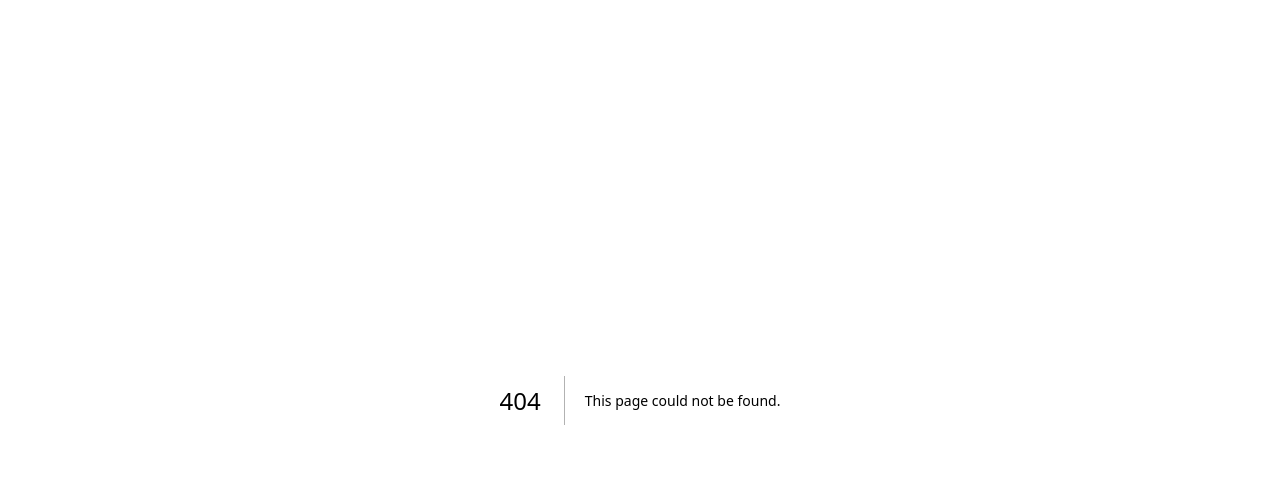
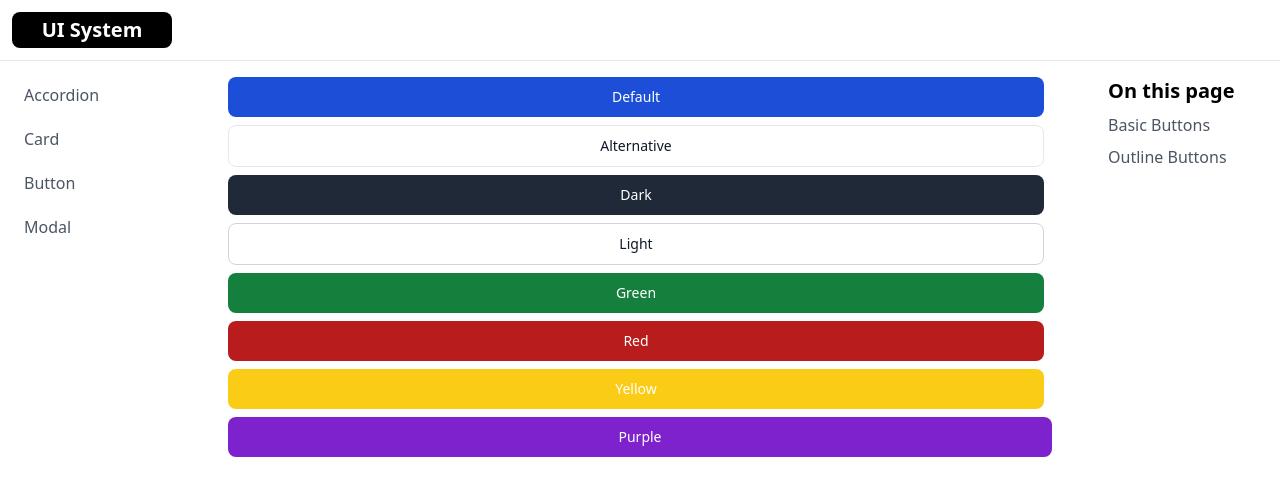
Before and after one commit to diegosalasmartinez/ui, a Next.js app: page /button in a window 1280 px wide. Before the commit this address had no page. Shown: the top 496 px of the page. Built offline with nearby package versions, Linux system fonts and the light colour scheme.

Commit message:
Add button page route

```diff
--- a/components/layout/Sidebar.tsx
+++ b/components/layout/Sidebar.tsx
@@ -12,6 +12,7 @@ interface RouteLinkProps {
 
 function RouteLink({ path, actualRoute, handleClick, children }: RouteLinkProps) {
   return (
+    <li>
       <Link
         href={path}
         onClick={(e) => handleClick(e, path)}
@@ -23,6 +24,7 @@ function RouteLink({ path, actualRoute, handleClick, children }: RouteLinkProps)
       >
         {children}
       </Link>
+    </li>
   )
 }
 
@@ -41,21 +43,18 @@ export default function Sidebar() {
     <div aria-label='Sidebar' className='h-full w-40 bg-white'>
       <div className='flex flex-col justify-between overflow-y-auto py-4 dark:bg-gray-800'>
         <ul className='space-y-2'>
-          <li>
           <RouteLink path='/accordion' actualRoute={actualRoute} handleClick={handleClick}>
-              <p>Accordion</p>
+            Accordion
           </RouteLink>
-          </li>
-          <li>
           <RouteLink path='/card' actualRoute={actualRoute} handleClick={handleClick}>
-              <p>Card</p>
+            Card
           </RouteLink>
-          </li>
-          <li>
+          <RouteLink path='/button' actualRoute={actualRoute} handleClick={handleClick}>
+            Button
+          </RouteLink>
           <RouteLink path='/modal' actualRoute={actualRoute} handleClick={handleClick}>
-              <p>Modal</p>
+            Modal
           </RouteLink>
-          </li>
         </ul>
       </div>
     </div>
--- /dev/null
+++ b/pages/button/index.tsx
@@ -0,0 +1,69 @@
+import DefaultLayout from '@/components/layout/DefaultLayout'
+
+const nav = [
+  { title: 'Basic Buttons', href: 'basic-buttons' },
+  { title: 'Outline Buttons', href: 'outline-buttons' },
+]
+
+export default function Button() {
+  return (
+    <DefaultLayout title='UI Design System' nav={nav}>
+      <button
+        type='button'
+        className='mr-2 mb-2 rounded-lg bg-blue-700 px-5 py-2.5 text-sm font-medium text-white hover:bg-blue-800 focus:outline-none focus:ring-4 focus:ring-blue-300 dark:bg-blue-600 dark:hover:bg-blue-700 dark:focus:ring-blue-800'
+      >
+        Default
+      </button>
+      <button
+        type='button'
+        className='mr-2 mb-2 rounded-lg border border-gray-200 bg-white py-2.5 px-5 text-sm font-medium text-gray-900 hover:bg-gray-100 hover:text-blue-700 focus:z-10 focus:outline-none focus:ring-4 focus:ring-gray-200 dark:border-gray-600 dark:bg-gray-800 dark:text-gray-400 dark:hover:bg-gray-700 dark:hover:text-white dark:focus:ring-gray-700'
+      >
+        Alternative
+      </button>
+      <button
+        type='button'
+        className='mr-2 mb-2 rounded-lg bg-gray-800 px-5 py-2.5 text-sm font-medium text-white hover:bg-gray-900 focus:outline-none focus:ring-4 focus:ring-gray-300 dark:border-gray-700 dark:bg-gray-800 dark:hover:bg-gray-700 dark:focus:ring-gray-700'
+      >
+        Dark
+      </button>
+      <button
+        type='button'
+        className='mr-2 mb-2 rounded-lg border border-gray-300 bg-white px-5 py-2.5 text-sm font-medium text-gray-900 hover:bg-gray-100 focus:outline-none focus:ring-4 focus:ring-gray-200 dark:border-gray-600 dark:bg-gray-800 dark:text-white dark:hover:border-gray-600 dark:hover:bg-gray-700 dark:focus:ring-gray-700'
+      >
+        Light
+      </button>
+      <button
+        type='button'
+        className='mr-2 mb-2 rounded-lg bg-green-700 px-5 py-2.5 text-sm font-medium text-white hover:bg-green-800 focus:outline-none focus:ring-4 focus:ring-green-300 dark:bg-green-600 dark:hover:bg-green-700 dark:focus:ring-green-800'
+      >
+        Green
+      </button>
+      <button
+        type='button'
+        className='mr-2 mb-2 rounded-lg bg-red-700 px-5 py-2.5 text-sm font-medium text-white hover:bg-red-800 focus:outline-none focus:ring-4 focus:ring-red-300 dark:bg-red-600 dark:hover:bg-red-700 dark:focus:ring-red-900'
+      >
+        Red
+      </button>
+      <button
+        type='button'
+        className='mr-2 mb-2 rounded-lg bg-yellow-400 px-5 py-2.5 text-sm font-medium text-white hover:bg-yellow-500 focus:outline-none focus:ring-4 focus:ring-yellow-300 dark:focus:ring-yellow-900'
+      >
+        Yellow
+      </button>
+      <button
+        type='button'
+        className='mb-2 rounded-lg bg-purple-700 px-5 py-2.5 text-sm font-medium text-white hover:bg-purple-800 focus:outline-none focus:ring-4 focus:ring-purple-300 dark:bg-purple-600 dark:hover:bg-purple-700 dark:focus:ring-purple-900'
+      >
+        Purple
+      </button>
+
+      {/* <BasicButtons />
+      <OutlineButtons />
+      <TextButtons />
+      <IconButtons />
+      <FloatingButtons />
+      <ButtonGroups />
+      <ButtonSizes /> */}
+    </DefaultLayout>
+  )
+}
```
Lines whose indentation alone changed are shown as unchanged.
